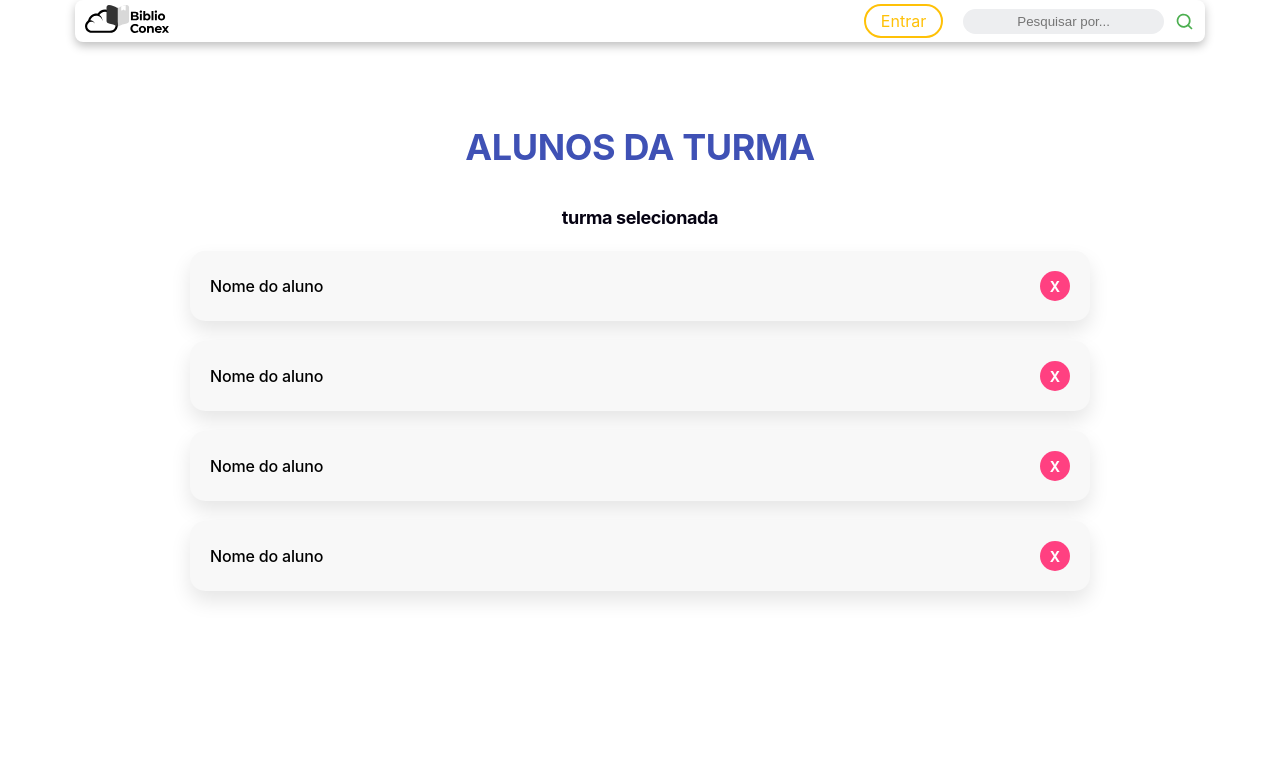
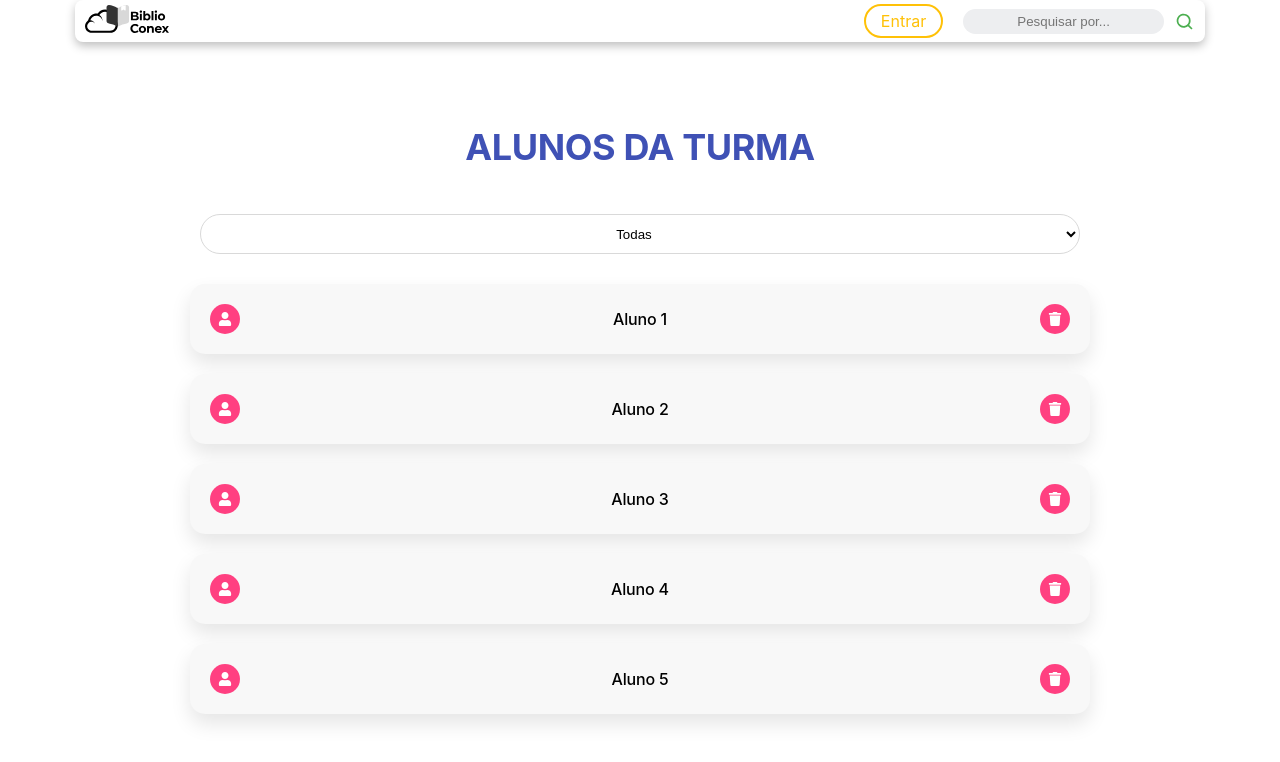
Before and after one commit to ES-231-gp2/frontend, a React (Create React App) app in the folder biblioconex/: page /alunos in a window 1280 px wide. Shown: the top 762 px of the page. Built offline with nearby package versions, Linux system fonts and the light colour scheme; what axios-mock-adapter would draw is missing.

Commit message:
adiciona os alunos por turma e a visão para os dados do aluno

```diff
--- a/biblioconex/package.json
+++ b/biblioconex/package.json
@@ -4,12 +4,16 @@
   "private": true,
   "dependencies": {
     "@babel/plugin-proposal-private-property-in-object": "7.21.11",
+    "@fortawesome/free-solid-svg-icons": "^6.4.2",
+    "@fortawesome/react-fontawesome": "^0.2.0",
     "@testing-library/jest-dom": "^5.17.0",
     "@testing-library/react": "^13.4.0",
     "@testing-library/user-event": "^13.5.0",
     "axios": "^1.5.1",
+    "font-awesome": "^4.7.0",
     "react": "^18.2.0",
     "react-dom": "^18.2.0",
+    "react-icons": "^4.11.0",
     "react-router-dom": "^6.17.0",
     "react-scripts": "5.0.1",
     "web-vitals": "^2.1.4"
--- a/biblioconex/src/App.js
+++ b/biblioconex/src/App.js
@@ -18,6 +18,7 @@ import Alunos from './containers/Alunos/Alunos';
 import Professor from './containers/Perfis/Professor';
 import Destaques from './containers/Destaques/Destaques';
 import "./Mock.js"
+import AlunoByBibliotecario from './containers/Perfis/AlunoBybibliotecario';
 
 function App() {
   const [showScrollButton, setShowScrollButton] = useState(false);
@@ -81,6 +82,8 @@ function App() {
               <Route path="/Orientacao3" element={<Orientacao3 />} />
               <Route path="/livros_por_aluno" element={<Livros_Aluno />} />
               <Route path="/destaques" element={<Destaques />} />
+              <Route path="/perfil-aluno" element={<AlunoByBibliotecario />} />
+
             </Route>
           </Routes>
         </div>
--- a/biblioconex/src/components/Card/Card.css
+++ b/biblioconex/src/components/Card/Card.css
@@ -43,6 +43,28 @@
     cursor: pointer;
 }
 
+.user-aluno {
+    width: 30px;
+    height: 30px;
+    margin: 10px;
+    flex-shrink: 0;
+    border-radius: 100%;
+    background: #FF4081;
+    color: white;
+    font-weight: bolder;
+    font-size: 14px;
+    text-align: center;
+    display: flex;
+    justify-content: center;
+    align-items: center;
+    cursor: pointer;
+}
+
+.link-user-aluno {
+    text-decoration: none;
+}
+
+
 .Botao-excluir:active {
     width: 26px;
     height: 26px;
--- a/biblioconex/src/components/Card/Card.js
+++ b/biblioconex/src/components/Card/Card.js
@@ -1,5 +1,8 @@
-import React, { useState } from 'react';
-import './Card.css';
+import React, { useState } from "react";
+import "./Card.css";
+import { Link } from "react-router-dom";
+import { FaUser, FaTrash } from 'react-icons/fa';
+
 
 export default function Card(props) {
   const [showDeleteConfirmation, setShowDeleteConfirmation] = useState(false);
@@ -9,26 +12,30 @@ export default function Card(props) {
   };
 
   const handleConfirmDelete = () => {
-        // Chame a função onDelete passada como prop para lidar com a exclusão
     if (props.onDelete) {
       props.onDelete(props.nome);
     }
   };
 
   return (
-        <div className='Turma'>
+    <div className="Turma">
       {showDeleteConfirmation && (
-                <div className='Exclusao-confirmacao'>
+        <div className="Exclusao-confirmacao">
           <p>Tem certeza de que deseja excluir a turma "{props.nome}"?</p>
           <button onClick={handleConfirmDelete}>Sim</button>
-                    <button onClick={() => setShowDeleteConfirmation(false)}>Cancelar</button>
+          <button onClick={() => setShowDeleteConfirmation(false)}>
+            Cancelar
+          </button>
         </div>
       )}
       {!showDeleteConfirmation && (
         <>
-                    <p className='Nome-turma'>{props.nome}</p>
-                    <div className='Botao-excluir' onClick={handleDeleteClick}>
-                        X
+          <Link to={`/perfil-aluno/${props.nome}`} className="link-user-aluno">
+            <div className="user-aluno"><FaUser/></div>
+          </Link>
+          <p className="Nome-turma">{props.nome}</p>
+          <div className="Botao-excluir" onClick={handleDeleteClick}>
+            <FaTrash/>
           </div>
         </>
       )}
--- a/biblioconex/src/containers/Alunos/Alunos.js
+++ b/biblioconex/src/containers/Alunos/Alunos.js
@@ -1,15 +1,54 @@
-import './Alunos.css'
-import Card from '../../components/Card/Card'
+import React, { useState } from "react";
+import "./Alunos.css";
+import Card from "../../components/Card/Card";
 
-export default function () {
-    return (
-        <div className='Alunos-contents'>
-            <h1 className="titulo-page">ALUNOS DA TURMA</h1>
-            <h4>turma selecionada</h4>
-            <Card nome='Nome do aluno'></Card>
-            <Card nome='Nome do aluno'></Card>
-            <Card nome='Nome do aluno'></Card>
-            <Card nome='Nome do aluno'></Card>
-        </div>
-    )
+export default function Alunos() {
+  const [turmaSelecionada, setTurmaSelecionada] = useState("Todas"); // Inicialmente, todas as turmas são exibidas
+
+  // Array de turmas
+  const turmas = ["Turma 1", "Turma 2", "Turma 3", "Todas"];
+
+  // Array de alunos (você pode obter esses dados de onde preferir)
+  const alunos = [
+    { nome: "Aluno 1", turma: "Turma 1" },
+    { nome: "Aluno 2", turma: "Turma 2" },
+    { nome: "Aluno 3", turma: "Turma 1" },
+    { nome: "Aluno 4", turma: "Turma 3" },
+    { nome: "Aluno 5", turma: "Turma 2" },
+  ];
+
+  // Função para renderizar os alunos com base na turma selecionada
+  const renderAlunos = () => {
+    if (turmaSelecionada === "Todas") {
+      return alunos.map((aluno, index) => (
+        <Card key={index} nome={aluno.nome} />
+      ));
+    } else {
+      const alunosFiltrados = alunos.filter(
+        (aluno) => aluno.turma === turmaSelecionada
+      );
+      return alunosFiltrados.map((aluno, index) => (
+        <Card key={index} nome={aluno.nome} />
+      ));
+    }
+  };
+
+  return (
+    <div className="Alunos-contents">
+      <h1 className="titulo-page">ALUNOS DA TURMA</h1>
+      <h4>
+        <select
+          value={turmaSelecionada}
+          onChange={(e) => setTurmaSelecionada(e.target.value)}
+        >
+          {turmas.map((turma, index) => (
+            <option key={index} value={turma}>
+              {turma}
+            </option>
+          ))}
+        </select>
+      </h4>
+      {renderAlunos()}
+    </div>
+  );
 }
--- /dev/null
+++ b/biblioconex/src/containers/Perfis/AlunoBybibliotecario.js
@@ -0,0 +1,111 @@
+import { useEffect, useState } from "react";
+import axios from "axios";
+import "./aluno.css";
+
+function AlunoByBibliotecario() {
+  const [historico_request, setHistorico] = useState({});
+  const [isEditing, setEditing] = useState(false);
+  const [name, setName] = useState("Fulano da Silva");
+  const [classInfo, setClassInfo] = useState("7° ano B");
+  const [shift, setShift] = useState("Tarde");
+
+  const handleEditClick = () => {
+    setEditing(true);
+  };
+
+  const handleSaveClick = () => {
+    setEditing(false);
+    // Você pode adicionar aqui a lógica para salvar as informações em algum lugar, como em um banco de dados.
+  };
+
+  useEffect(() => {
+    axios
+      .get("https://www.biblioconex.com/historico_aluno?id=123")
+      .then((response) => {
+        setHistorico(response.data);
+      })
+      .catch((error) => {
+        console.log(error);
+      });
+  }, []);
+
+  return (
+    <div className="Aluno-contents">
+      <h1 className="titulo">DADOS DO ALUNO</h1>
+      <div className="info">
+        {isEditing ? (
+          <>
+            <input
+              type="text"
+              value={name}
+              onChange={(e) => setName(e.target.value)}
+            />
+            <input
+              type="text"
+              value={classInfo}
+              onChange={(e) => setClassInfo(e.target.value)}
+            />
+            <input
+              type="text"
+              value={shift}
+              onChange={(e) => setShift(e.target.value)}
+            />
+          </>
+        ) : (
+          <>
+            <p>Nome completo: {name}</p>
+            <p>Série/ano e turma: {classInfo}</p>
+            <p>Turno: {shift}</p>
+          </>
+        )}
+      </div>
+
+      {isEditing ? (
+        <div
+          className="botao"
+          style={{
+            alignSelf: "center",
+            background: "#FFC107",
+            marginBottom: "50px",
+          }}
+          onClick={handleSaveClick}
+        >
+          Salvar
+        </div>
+      ) : (
+        <div
+          className="botao"
+          style={{
+            alignSelf: "center",
+            background: "#FFC107",
+            marginBottom: "50px",
+          }}
+          onClick={handleEditClick}
+        >
+          Alterar dados
+        </div>
+      )}
+
+      <h2 className="titulo-secao-aluno">HISTÓRICO</h2>
+      <div className="Contents-perfis">
+        {Object.values(historico_request).map((historico_item) => (
+          <div class="info-livro">
+            <h4>{historico_item.titulo}</h4>
+            <p>Data da reserva: {historico_item.dataReserva}</p>
+            <p>Data da entrega: {historico_item.dataEntrega}</p>
+            <p>Status: {historico_item.status}</p>
+          </div>
+        ))}
+
+        <div className="Linha-inferior">
+          <p>1 2 3 4 5 ...</p>
+          <img className="Botao-seta" src="seta.svg"></img>
+        </div>
+
+        {/* falta o sistema de páginas */}
+      </div>
+    </div>
+  );
+}
+
+export default AlunoByBibliotecario;
```
Also changed, not shown: 1 other file (tests, documents, lock files or other folders). Lines whose indentation alone changed are shown as unchanged.
